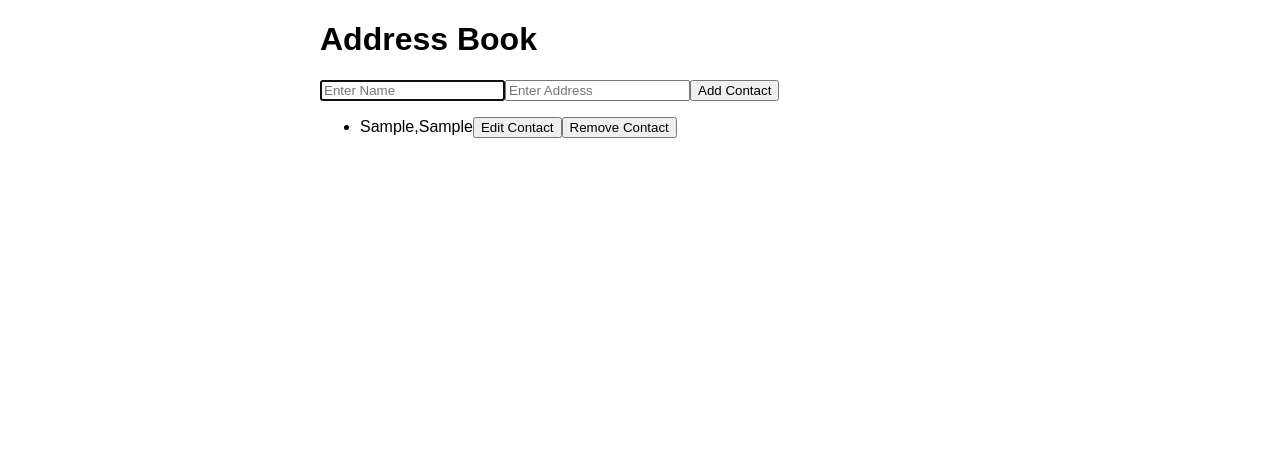
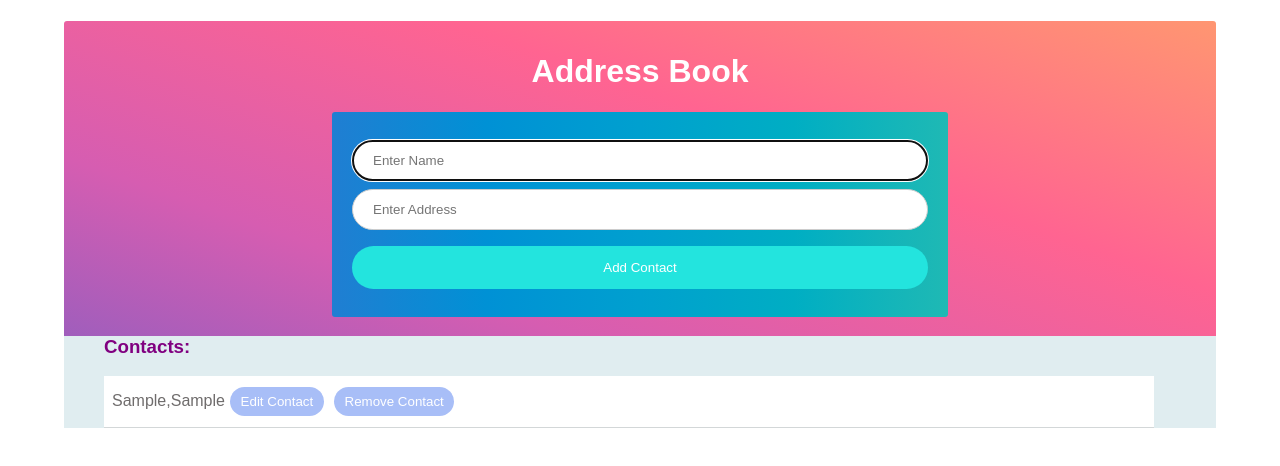
Before and after one commit to mariouvega/address_book, a React (Create React App) app: page / in a window 1280 px wide. Both pictures are taken after typing "Sample", "Sample" into the empty fields and a click on the button "Add Contact". Shown: the top 466 px of the page. Built offline with nearby package versions, Linux system fonts and the light colour scheme.

Commit message:
added a few styles, not completed yet

```diff
--- a/src/App.css
+++ b/src/App.css
@@ -1,4 +1,73 @@
 .App {
+  font-size: 16px;
+  margin: auto;
+  border-radius: 3px;
+  width: 90%;
+  background-image: linear-gradient(to right top, #845ec2, #d65db1, #ff6491, #ff9671);
+}
+
+.title {
+  padding-top: 1em;
+  color: white;
+  text-align: center;
+}
+.addressForm {
   margin: auto;
   width: 50%;
+  border-radius: 3px;
+  background-image: linear-gradient(to right, #207ed2, #0091d5, #00a0cf, #00aec3, #1fb9b4);
+  padding: 20px;
 }
+
+.formFeild {
+  width: 100%;
+  padding: 12px 20px;
+  margin: 8px 0;
+  display: block;
+  border: 1px solid #ccc;
+  border-radius: 100px;
+  box-sizing: border-box;
+}
+
+.submissionBtn {
+  color: white;
+  width: 100%;
+  background: #23E4DE;
+  padding: 14px 20px;
+  margin: 8px 0;
+  border: none;
+  border-radius: 100px;
+  cursor: pointer;
+}
+
+.contactBook {
+  background-color: #e0edf0;
+}
+
+.listTitle {
+  color: purple;
+}
+
+.contactsList {
+  list-style: none;
+  color: #6f6c6c;
+  background-color: white;
+  border-bottom: 1px solid #d3d7d8;
+  padding: .5em;
+  margin-bottom: .3em;
+  width: 93%;
+
+}
+
+.listBtn {
+  color: white;
+  background: #a8bef7;
+  border: none;
+  border-radius: 100px;
+  cursor: pointer;
+  display: inline-block;
+  height: auto;
+  width: auto;
+  margin: 3px 5px;
+  padding: .5em .8em
+}
--- a/src/App.js
+++ b/src/App.js
@@ -82,19 +82,20 @@ class App extends Component {
 
     return (
       <div className="App">
-        <h1>{this.state.title}</h1>
+        <h1 className="title">{this.state.title}</h1>
         <form ref="addressForm" className="addressForm">
           <input type="text" ref="name" placeholder="Enter Name" className="formFeild" />
           <input type="text" ref="address" placeholder="Enter Address" className="formFeild" />
           <button onClick={this.submitContact} className="submissionBtn">Add Contact</button>
         </form>
-        <ul>
+        <ul className="contactBook">
+          <h3 className="listTitle">Contacts:</h3>
           {contacts.map((contact, i) =>
-            <li key={i} className="contacstList">
+            <li key={i} className="contactsList">
             {contact.name},
             {contact.address}
-            <button onClick={this.editContact.bind(null, i)}>Edit Contact</button>
-            <button onClick={this.deleteContact.bind(null, i)}>Remove Contact</button>
+            <button onClick={this.editContact.bind(null, i)} className="listBtn">Edit Contact</button>
+            <button onClick={this.deleteContact.bind(null, i)} className="listBtn">Remove Contact</button>
             </li>
             )}
         </ul>
```
